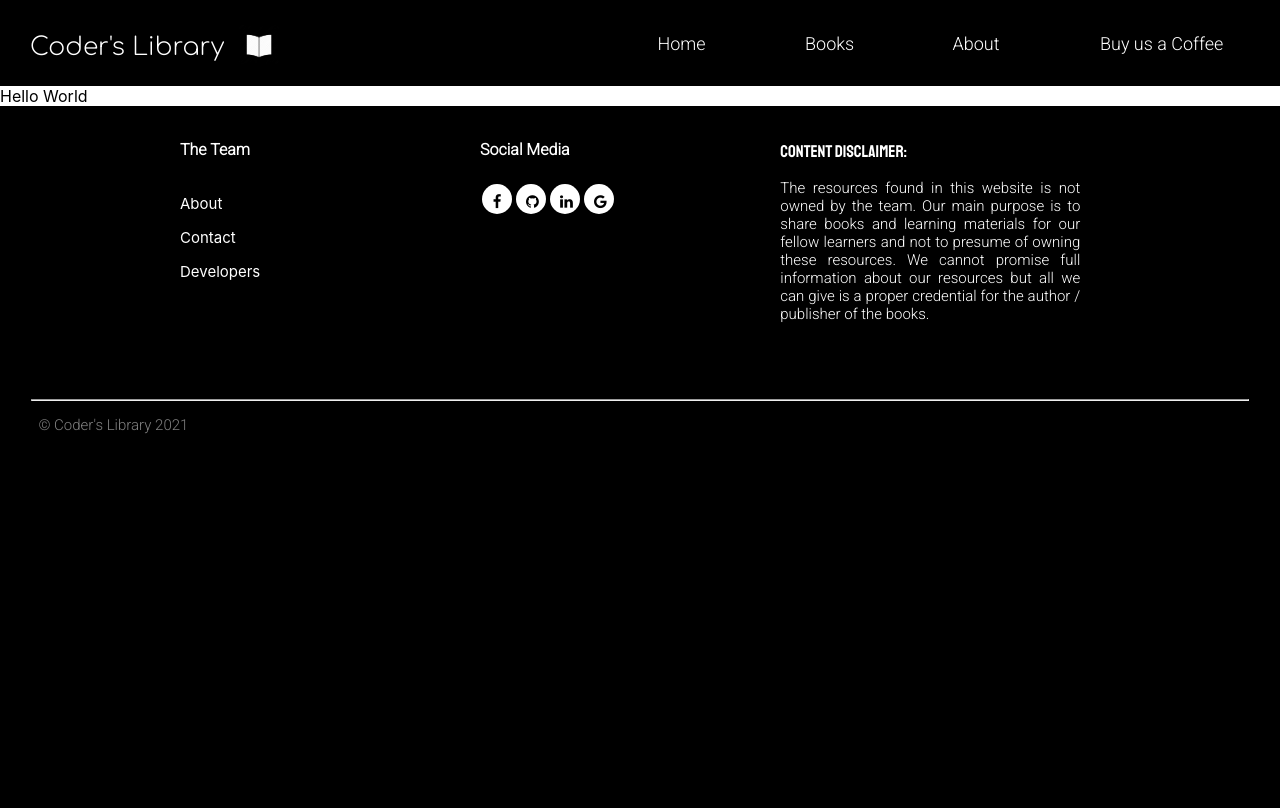
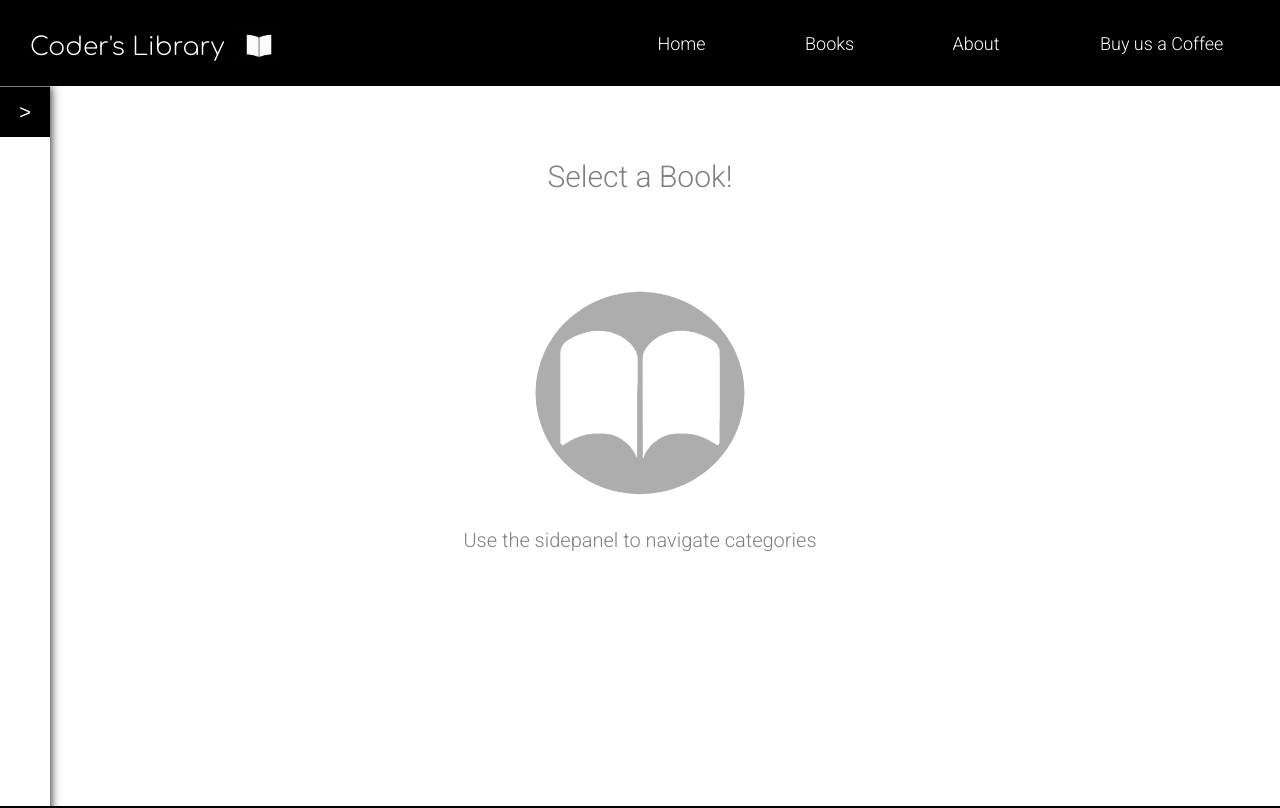
Before and after one commit to PaoloGuimalan/coderslibrary, a React (Create React App) app: page /books in a window 1280 px wide. Shown: the top 808 px of the page. Built offline with nearby package versions, Linux system fonts and the light colour scheme.

Commit message:
first commit

```diff
--- a/src/Components/css/Books.css
+++ b/src/Components/css/Books.css
@@ -3,3 +3,62 @@
     height: 100%;
     background-color: white;
 }
+
+#sidepanel{
+    background-color: white;
+    box-shadow: 0px 0px 10px black;
+    height: 100%;
+    width: 50px;
+    position: absolute;
+    border-top: solid 1px grey;
+    border-bottom: solid 1px grey;
+}
+
+#btn_panel{
+    position: absolute;
+    right: 0;
+    width: 50px;
+    height: 50px;
+    border: none;
+    color: white;
+    background-color: black;
+    font-size: 20px;
+    cursor: pointer;
+}
+
+#preview{
+    height: 90vh;
+    width: 100%;
+}
+
+.tbl_prev{
+    width: 100%;
+    padding-top: 40px;
+}
+
+#prev_label{
+    font-size: 30px;
+    font-family: 'Comfortaa', cursive;
+    font-family: 'Roboto', sans-serif;
+    text-align: center;
+    font-weight: 500;
+    color: grey;
+}
+
+#note{
+    font-size: 20px;
+    font-family: 'Comfortaa', cursive;
+    font-family: 'Roboto', sans-serif;
+    text-align: center;
+    font-weight: 500;
+    color: grey;
+}
+
+#book_logo{
+    width: 300px;
+    height: 230px;
+    margin-top: 50px;
+    display: block;
+    margin-left: auto;
+    margin-right: auto;
+}
--- a/src/Components/jsx/Books.js
+++ b/src/Components/jsx/Books.js
@@ -1,12 +1,45 @@
 import React from 'react'
 import '../css/Books.css'
+import Book from '../imgs/book.png';
 import {Link} from 'react-router-dom';
 import {motion} from 'framer-motion';
+import {useState} from 'react';
 
 function Books() {
+
+    const [sidep, setsidep] = useState(false);
+
     return (
         <div id='div_books'>
-            Hello World
+            <div id='preview'>
+                <motion.div
+                    animate={{
+                        width: window.innerWidth < 768 ? sidep == false ? "50px" : "100%" : sidep == false ? "50px" : "20%"
+                    }}
+                id='sidepanel'>
+                    <motion.button
+                        animate={{
+                            rotate: sidep == false? 0 : 180,
+                            borderRadius: sidep == false? "0px" : "50px"
+                        }}
+                    id='btn_panel' onClick={() => {setsidep(!sidep);}}>&gt;</motion.button>
+                </motion.div>
+                <table className='tbl_prev'>
+                    <tbody>
+                        <tr>
+                            <td>
+                                <p id='prev_label'>Select a Book!</p>
+                            </td>
+                        </tr>
+                        <tr>
+                            <td>
+                                <img src={Book} id='book_logo'></img>
+                                <p id='note'>Use the sidepanel to navigate categories</p>
+                            </td>
+                        </tr>
+                    </tbody>
+                </table>
+            </div>
         </div>
     )
 }
```
Also changed, not shown: src/Components/imgs/book.png (added).
